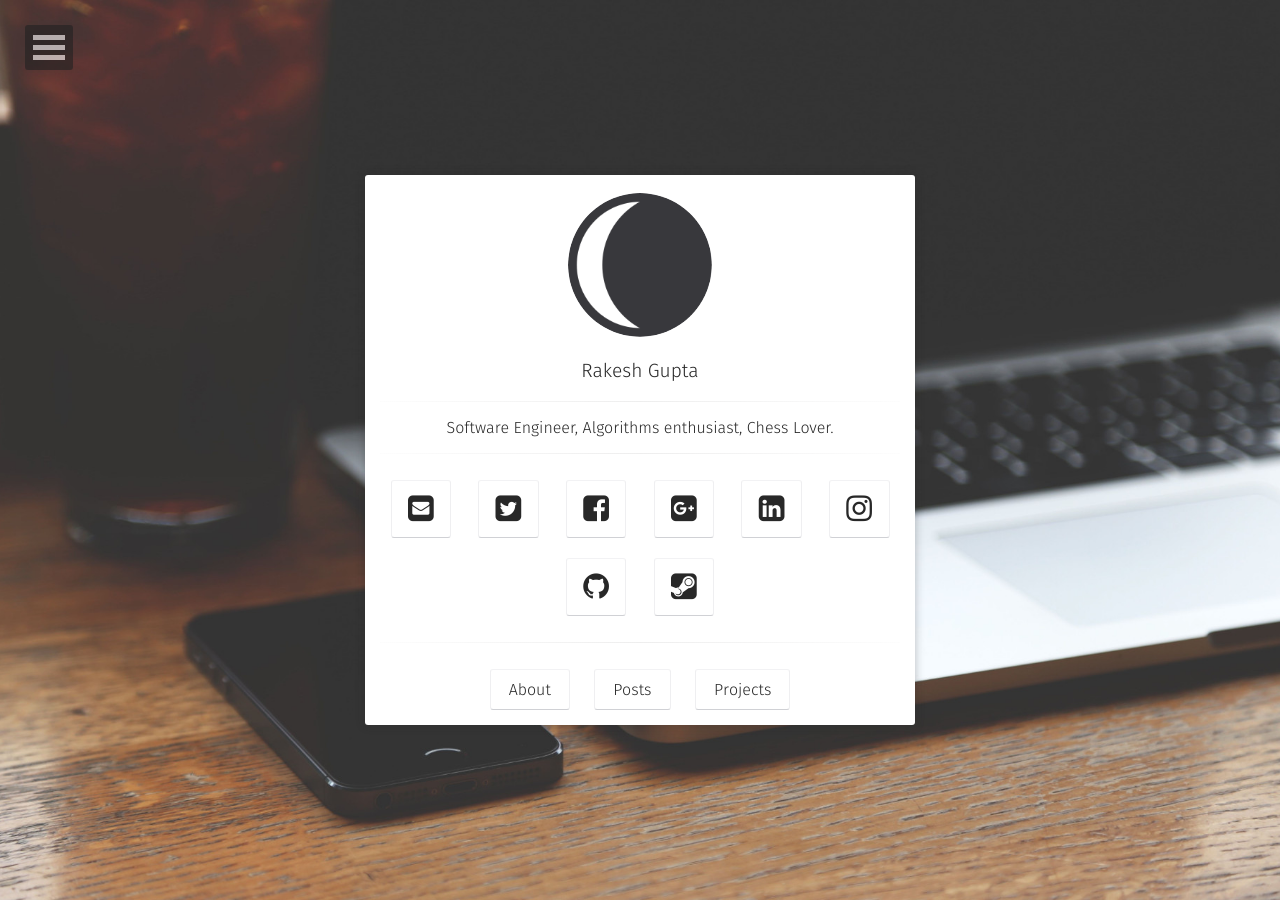
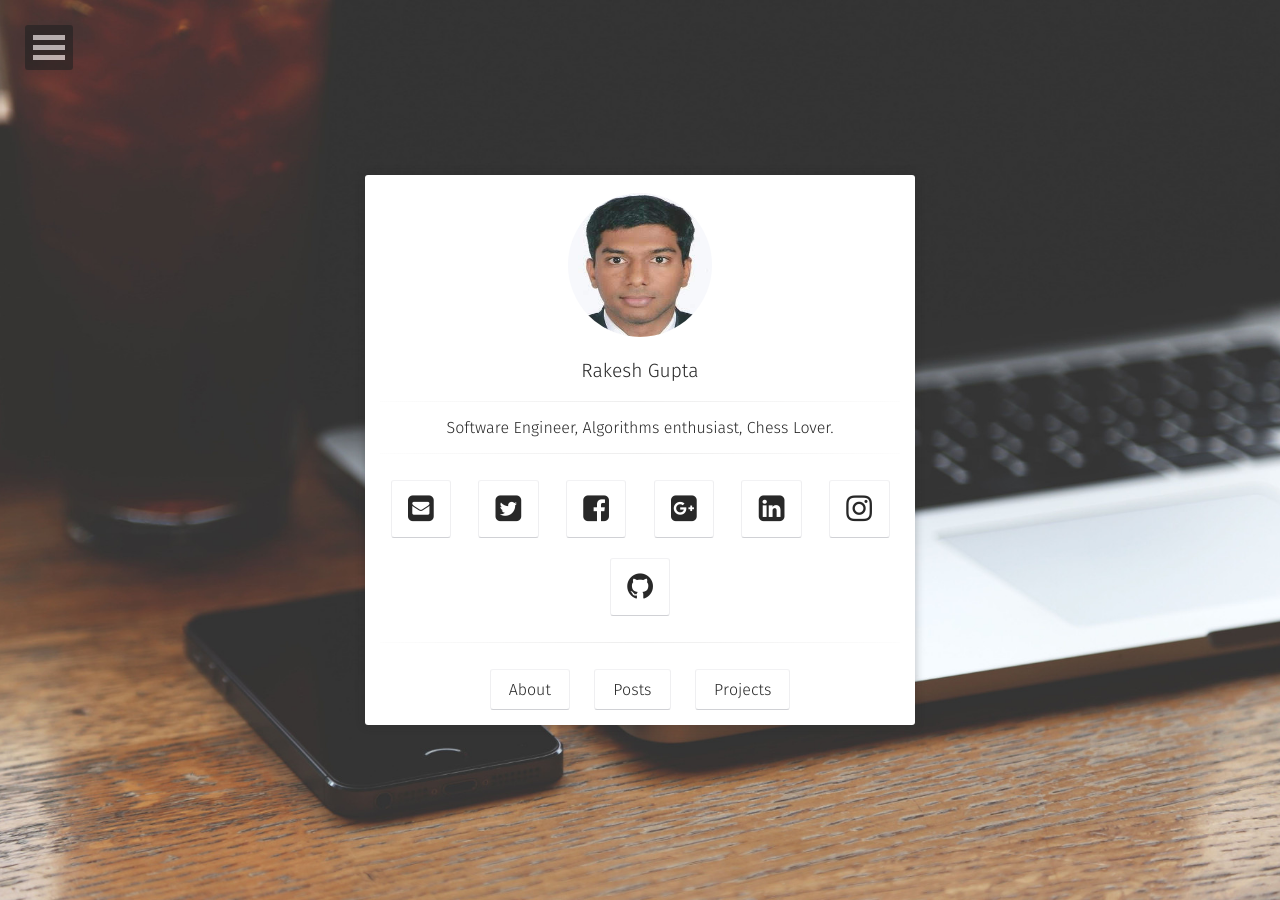
Before and after one commit to guptarakesh123/guptarakesh123.github.io, a Jekyll site: the page built from index.html, in a window 1280 px wide. Built offline with Jekyll 4.4.1, drawn with Linux system fonts in a browser that asks for light colours; some web fonts are replaced.

Commit message:
adding my information

```diff
--- a/_config.yml
+++ b/_config.yml
@@ -1,10 +1,10 @@
 # Site
 title:              Rakesh Gupta
 bio:                'Software Engineer, Algorithms enthusiast, Chess Lover.'
-description:        "update me in _config.yml description variable"
+description:        "Android is life"
 reading_time:       true
 words_per_minute:   200
-logo:               'assets/img/logo.png'
+logo:               'assets/img/logo.jpg'
 background:         'assets/img/placeholder-big.jpg'
 tiled_bg:           false   # Set this true if you want to tile your background image, otherwise it will be covered
 locale:             en_US
@@ -50,7 +50,7 @@ instagram:          social.rakesh
 #medium:            '@username'
 #pinterest:         username
 #foursquare:        username
-steam:              username
+#steam:             username
 #dribbble:          username
 #youtube:           username
 #youtube-channel:   channel
--- a/_layouts/home.html
+++ b/_layouts/home.html
@@ -16,7 +16,7 @@ layout: compress
         <div class="container animated fadeIn">
             <div class="row">
                     <a href="{{ site.url }}">
-                        <img src="{{ site.logo }}" class="img-circle zoombtn animated rotateIn">
+                        <img src="{{ site.logo }}" class="img-circle zoombtn">
                     </a>
                     <h3 class="title">
                         <a class="zoombtn" href="{{ site.url }}">
--- a/assets/css/main.scss
+++ b/assets/css/main.scss
@@ -1,5 +1,5 @@
 ---
-sitemap: false
+sitemap: true
 ---
 
 /*
```
Also changed, not shown: README.md, assets/img/logo.jpg (added), 15 other files.
